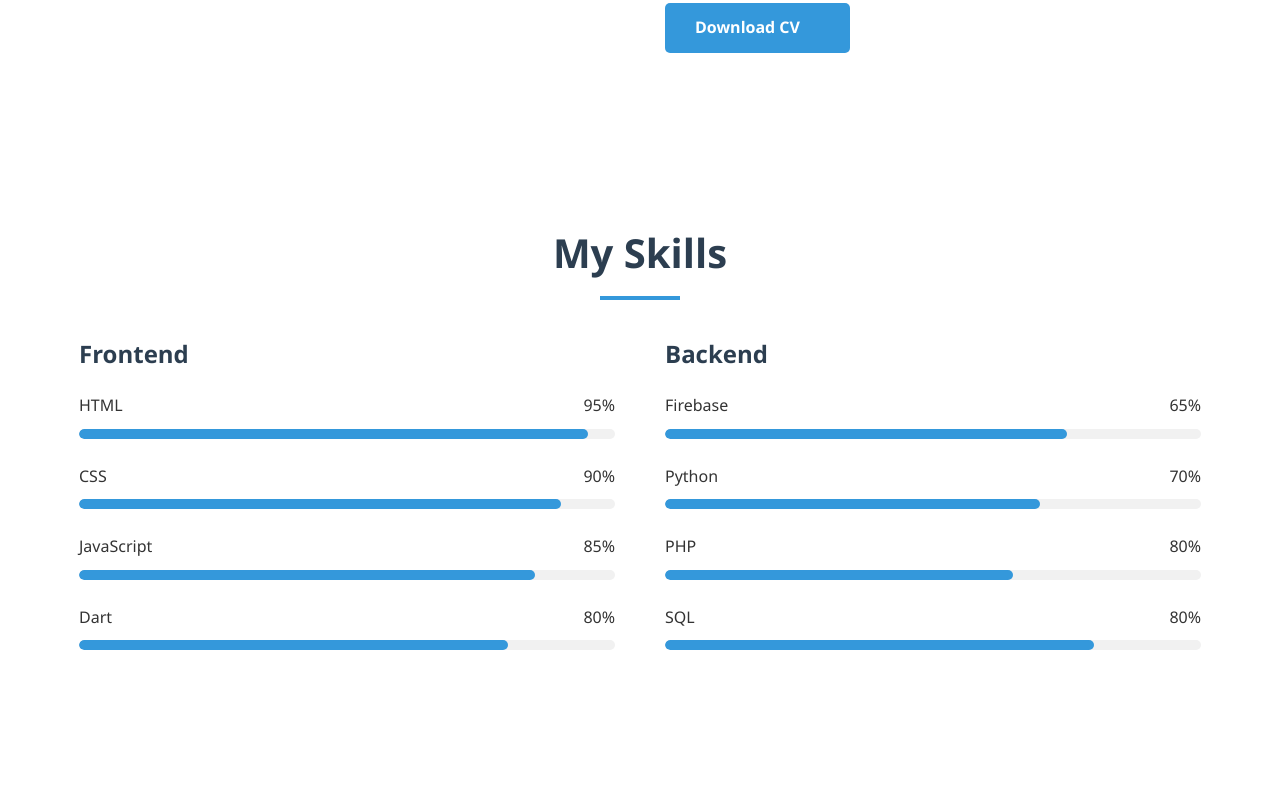
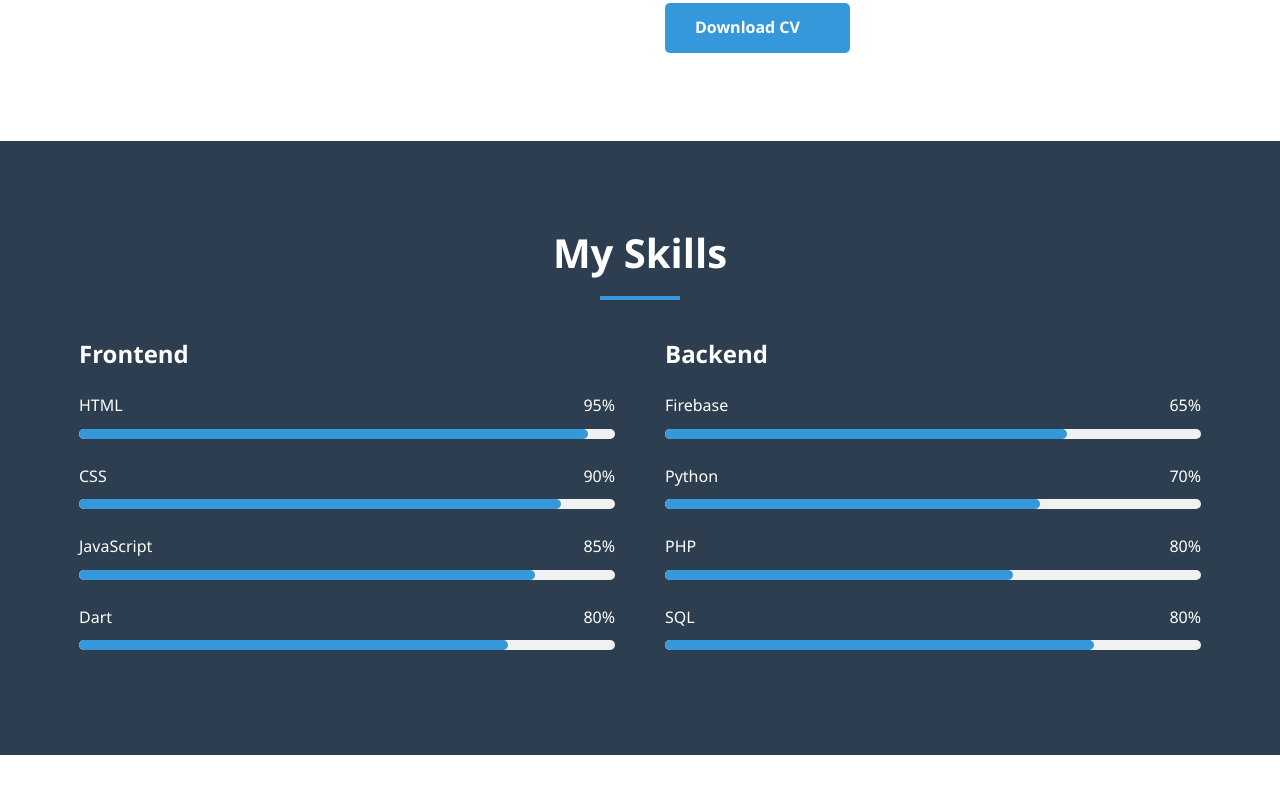
Before and after one commit to atnperera/github-portfolio, a plain HTML site: page index.html in a window 1280 px wide. Shown: the part 1618-2420 px from the top of the page. Drawn offline with Linux system fonts and the light colour scheme.

Commit message:
Update CSS

```diff
--- a/styles.css
+++ b/styles.css
@@ -245,6 +245,16 @@ header .container {
 }
 
 /* Skills Section */
+.section-title{
+    text-align: center;
+    margin-bottom: 50px;
+    font-size: 2.5rem;
+    color: var(--white);
+    position: relative;}
+.skills{
+    background-color: var(--dark-color);
+    padding: 80px 0;
+}
 .skills-container {
     display: flex;
     gap: 50px;
@@ -258,7 +268,7 @@ header .container {
 .skill-category h3 {
     margin-bottom: 20px;
     font-size: 1.5rem;
-    color: var(--dark-color);
+    color: var(--white);
 }
 
 .skill-item {
@@ -269,6 +279,7 @@ header .container {
     display: flex;
     justify-content: space-between;
     margin-bottom: 10px;
+    color: var(--white);
 }
 
 .skill-bar {
@@ -401,7 +412,7 @@ header .container {
 
 /* Education Section Styles */
 .education {
-    background-color: var(--light-color);
+    background-color: var(--dark-color);
 }
 
 .education-container {
```
